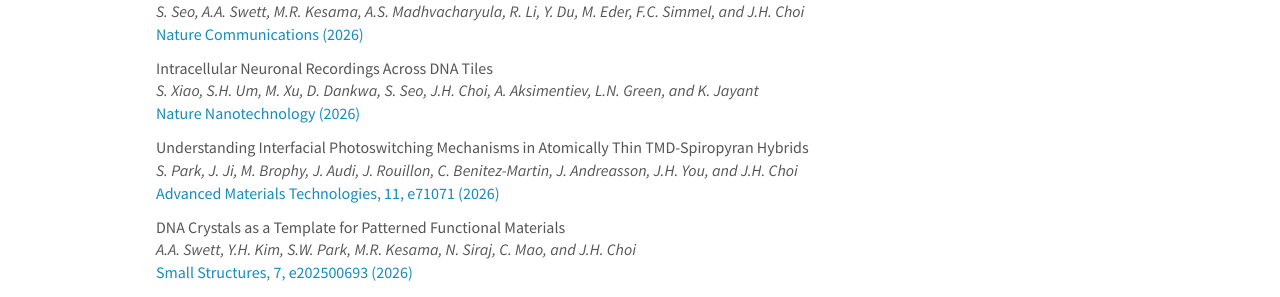
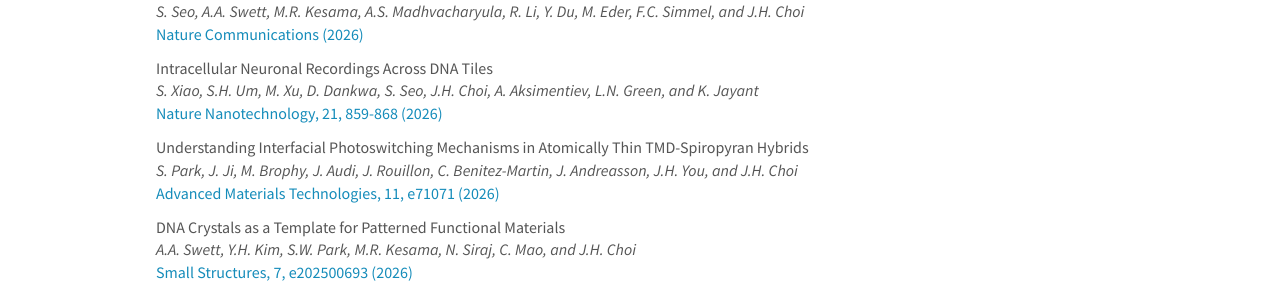
Before and after one commit to choidnalab/choidnalab.github.io, a Jekyll site: the page built from _pages/publications.md, in a window 1280 px wide and 900 px high. Shown: the part 364-661 px from the top of the window. Built offline with Jekyll 4.4.1, drawn with Linux system fonts in a browser that asks for light colours; nearby versions of some CDN libraries.

Commit message:
Update publist.yml

```diff
--- a/_data/publist.yml
+++ b/_data/publist.yml
@@ -34,7 +34,7 @@
   authors: S. Xiao, S.H. Um, M. Xu, D. Dankwa, S. Seo, J.H. Choi, A. Aksimentiev, L.N. Green, and K. Jayant
   link:
     url: https://www.nature.com/articles/s41565-026-02180-7
-    display: Nature Nanotechnology (2026)
+    display: Nature Nanotechnology, 21, 859-868 (2026)
   highlight: 0
   news2:
 
```
